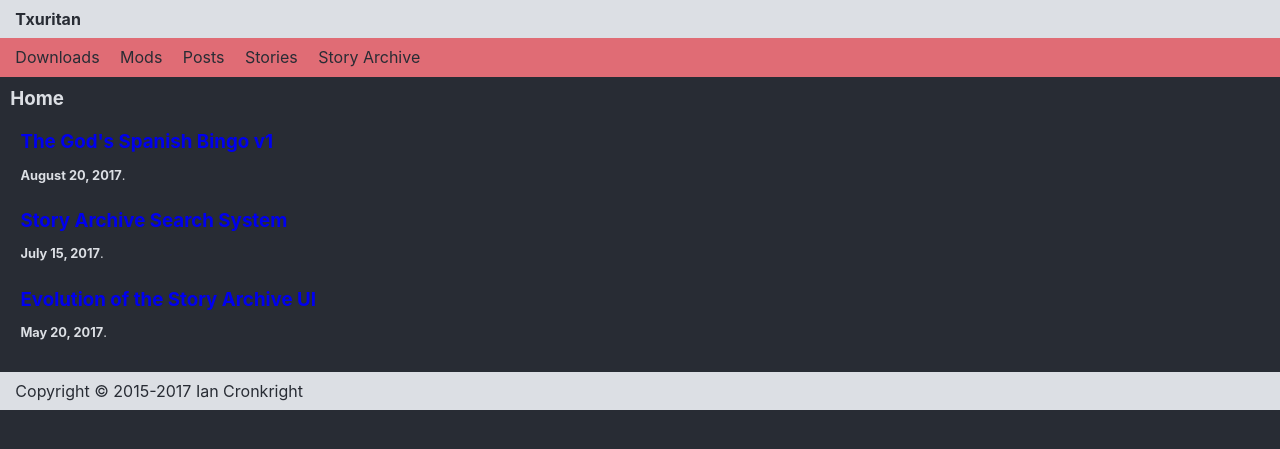
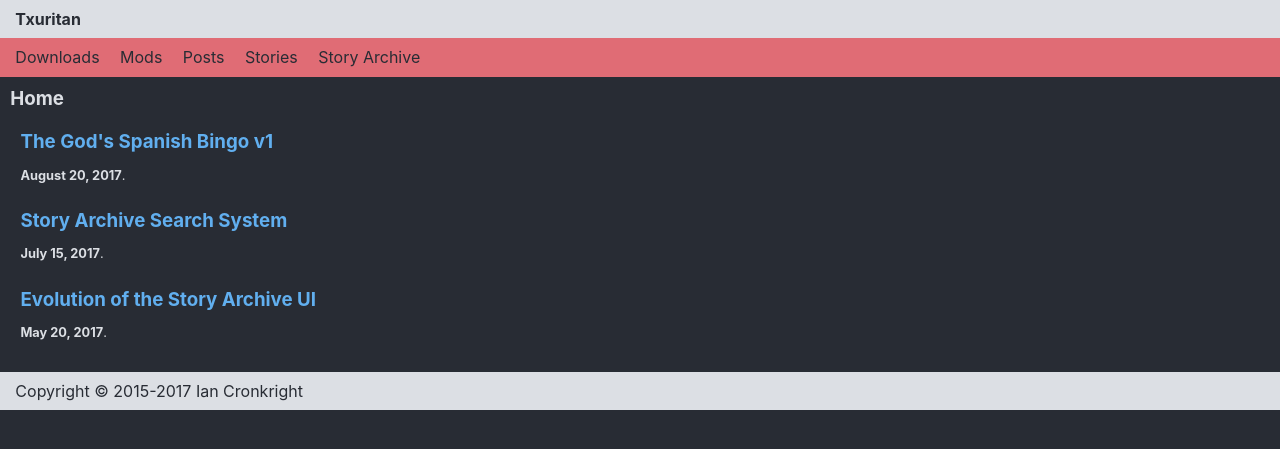
Before and after one commit to Txuritan/Txuritan.github.io, a Jekyll site: the page built from index.html, in a window 1280 px wide. Shown: the top 449 px of the page. Built offline with Jekyll 4.4.1, drawn with Linux system fonts in a browser that asks for light colours.

Commit message:
Fixed dark a tag color

```diff
--- a/_sass/cerberus/dark/_index.scss
+++ b/_sass/cerberus/dark/_index.scss
@@ -13,6 +13,10 @@ $color__dark--foreground: $color__dark--white;
 body[dark] {
   background-color: $color__dark--background;
   color: $color__dark--foreground;
+
+  a {
+    color: $color__dark--blue;
+  }
 }
 
 @import "navbar";
```
